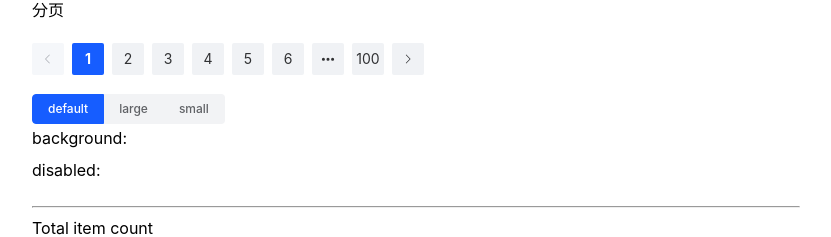
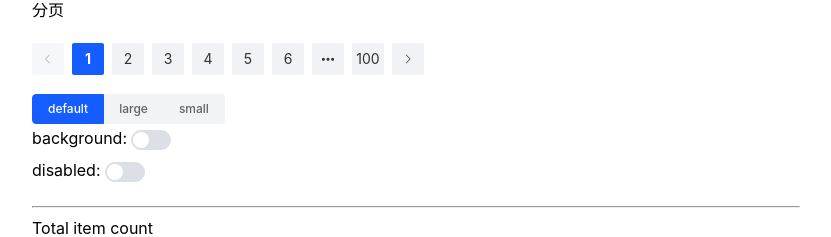
Before and after one commit to ALiangTech/element-plus-theme-demo, a Vue app: page / in a window 1280 px wide. Shown: the part 2680-2917 px from the top of the page, without its empty margins (224-1055 px from the left). Built offline with nearby package versions, Linux system fonts and the light colour scheme.

Commit message:
switch 关闭颜色调整

```diff
--- a/src/theme.scss
+++ b/src/theme.scss
@@ -50,6 +50,9 @@ $--colors: (
     'small': 12px,
     'extra-small': 12px,
   ),
+  $switch: (
+    "off-color": #dcdfe6,
+  ),
   $dialog: (
     'padding-primary': 12px 18px,
   )
```
